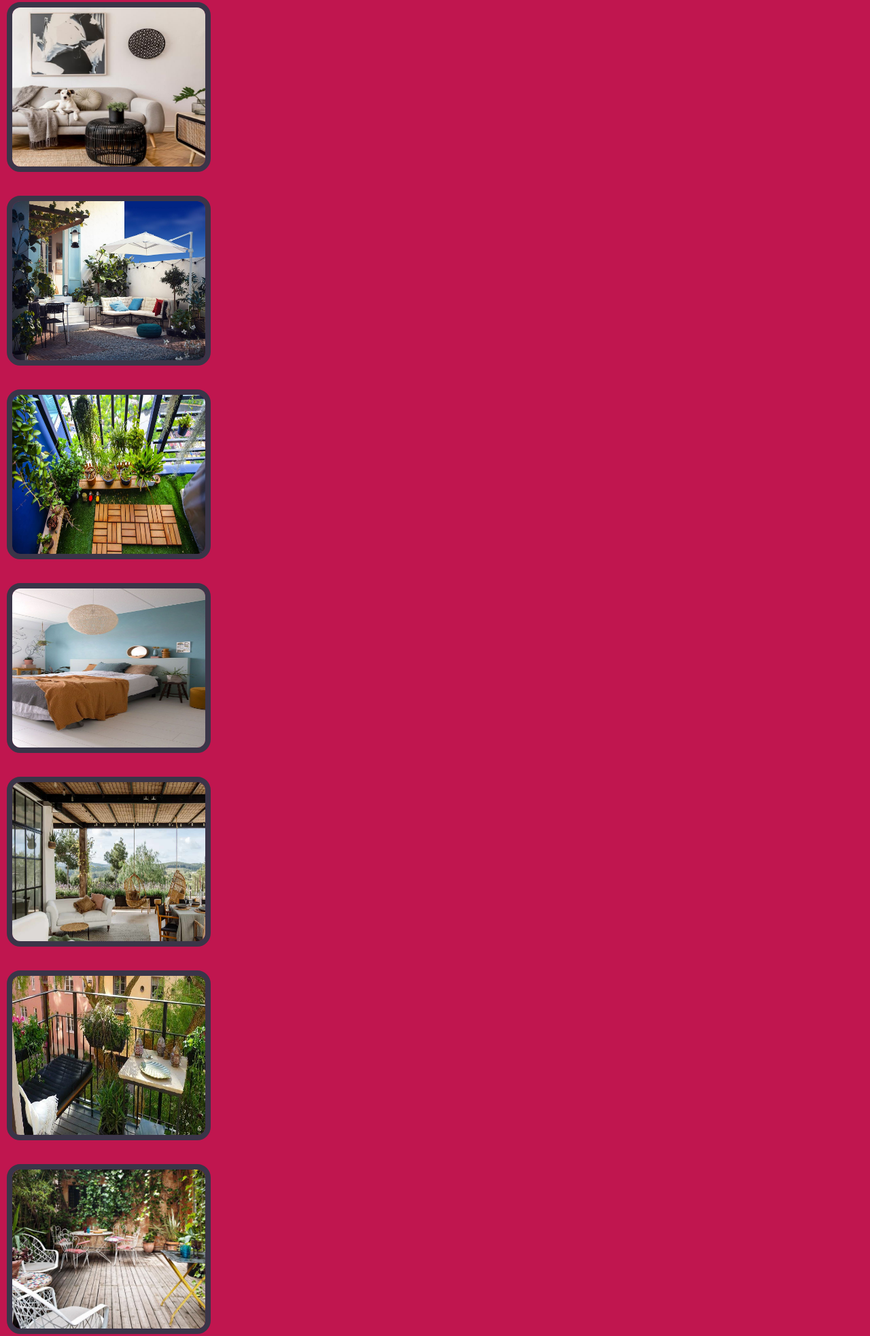
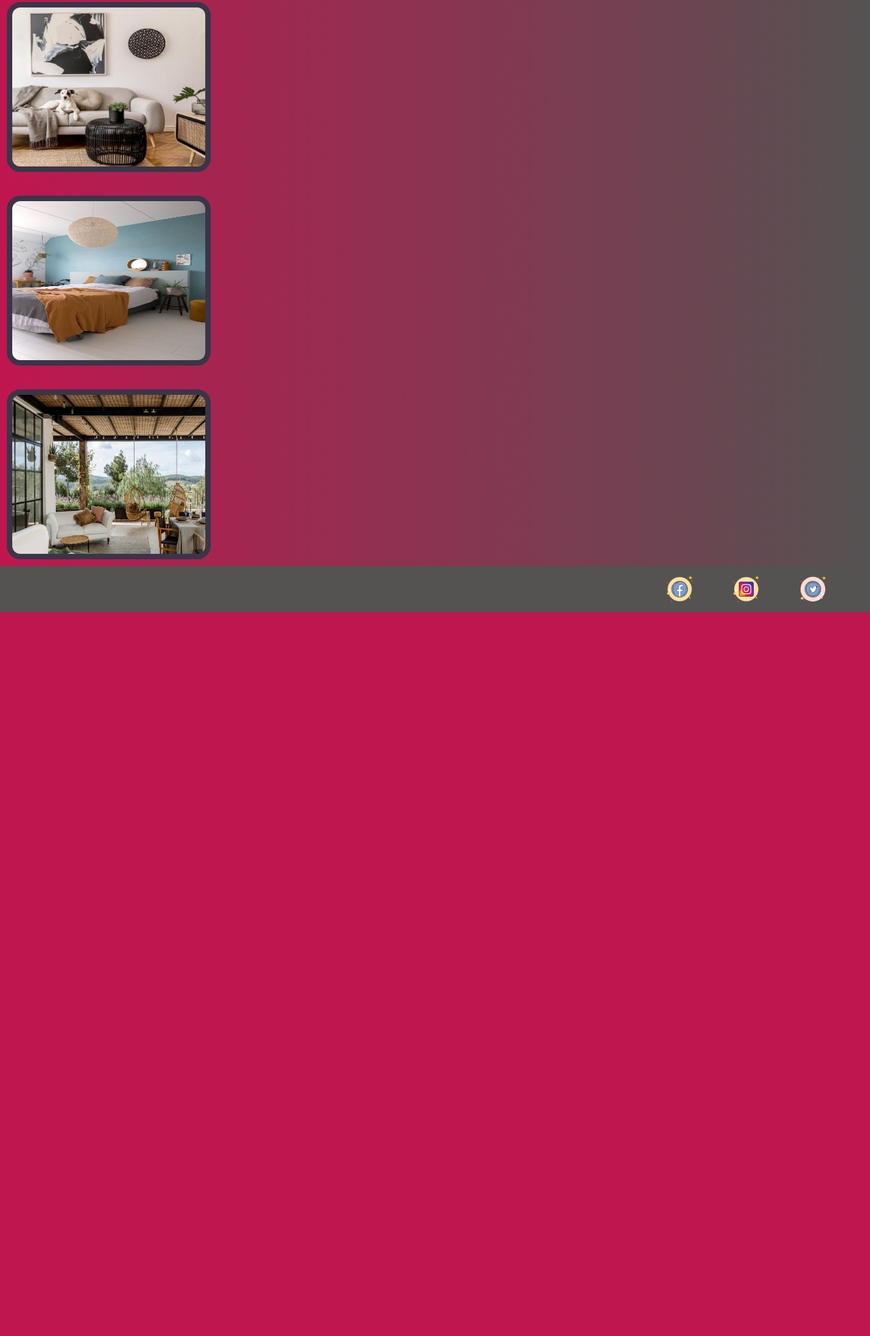
Before and after one commit to Lorena-Luduena/DecoLuduena, a plain HTML site: page secciones/productos.html in a window 1280 px wide. Shown: the part 375-2341 px from the top of the page at 68% size. After the commit the page ends 1276 px from the top, so only its background shows below. Drawn offline with Linux system fonts and the light colour scheme.

Commit message:
inclui gradiente a los html

```diff
--- a/estilos/estilos.css
+++ b/estilos/estilos.css
@@ -161,6 +161,10 @@ p {
 
 .info {
     border-radius: 20px;
+    font-weight: 900;
+    font-size: 20px;
+    text-align: center;
+    line-height: 35px;
 }
 
 img {
@@ -198,13 +202,6 @@ h2 {
     color: white;
     text-align: center;
     font-size: 2rem;
-}
-
-.info {
-    font-weight: 900;
-    font-size: 20px;
-    text-align: center;
-    line-height: 35px;
 }
 
 .row {
@@ -252,14 +249,15 @@ footer {
    justify-items: center;
 }
 
-.fotos_galeria {
-    text-align: center;
-}
-
 .galeria {
     width: 300px;
     height: 250px;
     border: 8px solid #3a3548;
     margin: 10px;
-    justify-items: center;
 }
+
+.gradient{
+    width: 100%;
+    height: 100%;
+    background-image:linear-gradient(to left, rgb(85, 82, 82), rgb(192, 22, 79));
+}
--- a/secciones/productos.html
+++ b/secciones/productos.html
@@ -10,7 +10,7 @@
 </head>
 
 <body>
-    <div class="contenedor-grid3">
+    <div class="contenedor-grid3 gradient">
         <header>
             <nav>
                 <ul>
@@ -27,12 +27,8 @@
             <section class="fotosDeco">
                 <img class="galeria" src="../imagenes/deco02.jpg" alt="sillonAmarillo">
                 <img class="galeria" src="../imagenes/deco03.jpg" alt="perroensillon">
-                <img class="galeria" src="../imagenes/deco09.jpg" alt="patio">
-                <img class="galeria" src="../imagenes/deco08.jpg" alt="balconyplantas">
                 <img class="galeria" src="../imagenes/deco04.jpg" alt="dormitorio">
                 <img class="galeria" src="../imagenes/deco05.jpg" alt="terraza">
-                <img class="galeria" src="../imagenes/deco07.jpg" alt="balcon">
-                <img class="galeria" src="../imagenes/deco06.jpg" alt="patiodeck">
             </section>
         </div>
 
```
Also changed, not shown: index.html (+6 -6 lines), secciones/contacto.html (+1 -1 lines), secciones/nosotros.html (+1 -1 lines), secciones/servicios.html (+1 -1 lines).
